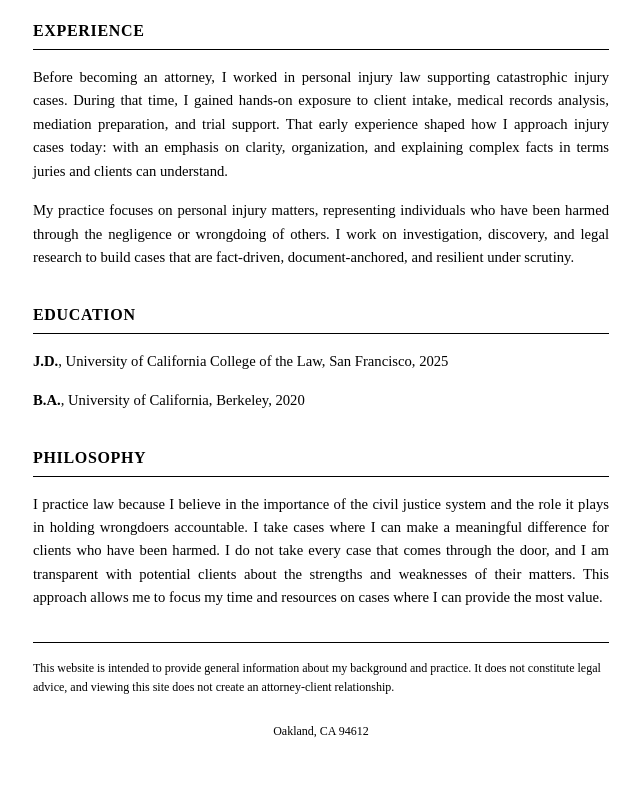
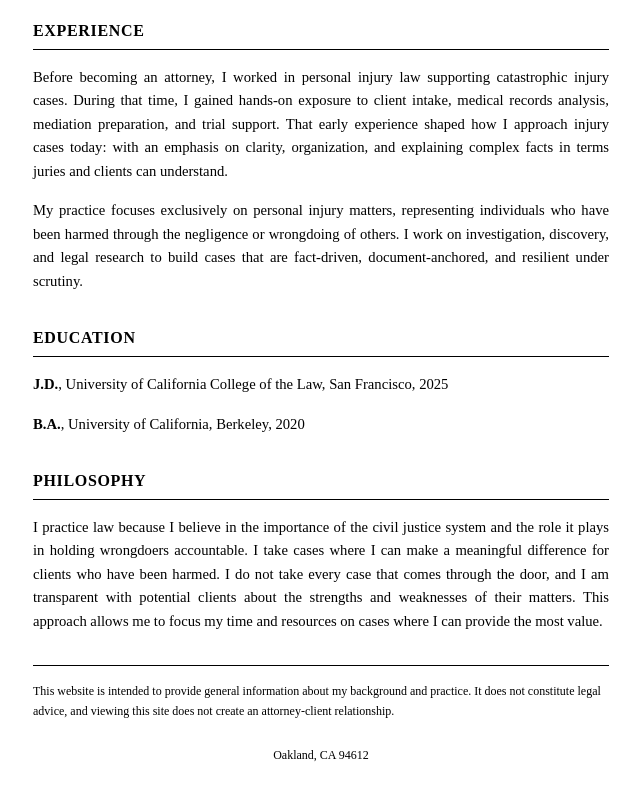
Before and after one commit to sersiousSenpai/yusufalbazian.com, a plain HTML site: page index.html in a window 1280 px wide. Shown: the part 818-1618 px from the top of the page, without its empty margins (319-959 px from the left). Drawn offline with Linux system fonts and the light colour scheme.

Commit message:
Update index.html
Added "exclusively" back to paragraph two of Experience Section

```diff
--- a/index.html
+++ b/index.html
@@ -239,7 +239,7 @@
       </p>
 
       <p>
-        My practice focuses on personal injury matters, representing individuals who have been harmed through the negligence or wrongdoing of others. I work on investigation, discovery, and legal research to build cases that are fact-driven, document-anchored, and resilient under scrutiny.
+        My practice focuses exclusively on personal injury matters, representing individuals who have been harmed through the negligence or wrongdoing of others. I work on investigation, discovery, and legal research to build cases that are fact-driven, document-anchored, and resilient under scrutiny.
       </p>
 
       <div class="section-title">Education</div>
```
